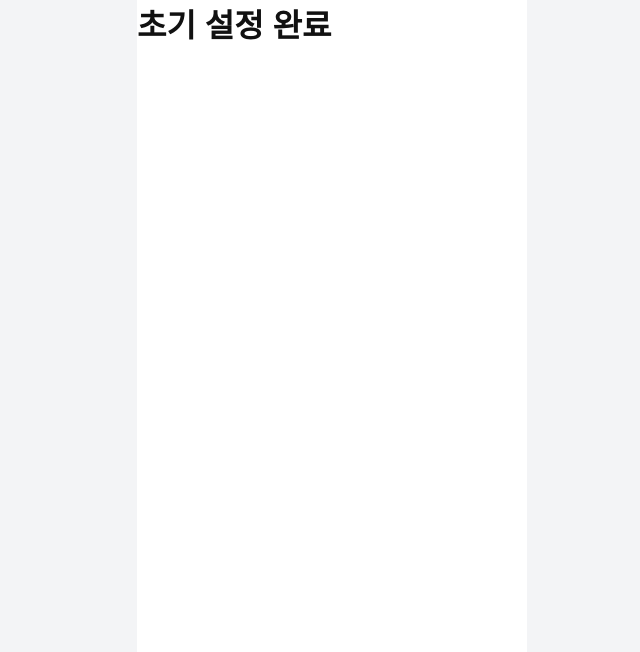
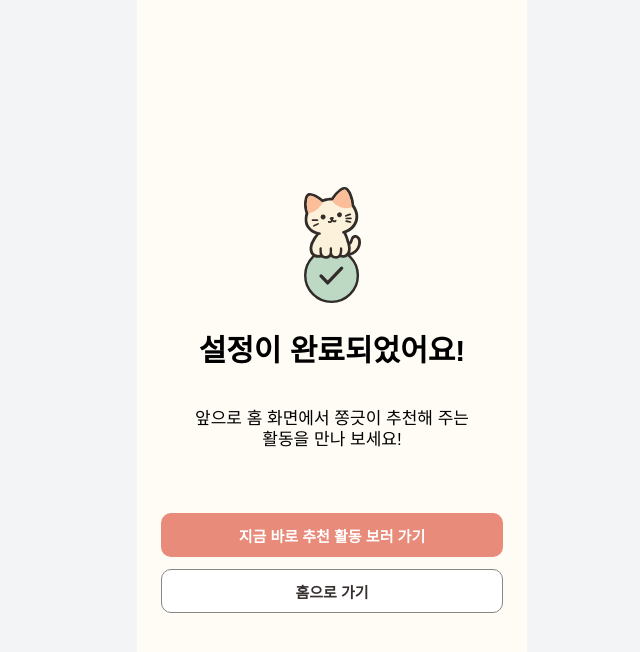
Before and after one commit to Line4Hackathon-JjongGeut/FE, a React (Vite) app: page /onboarding/complete in a window 1280 px wide. Shown: the top 652 px of the page, without its empty margins (308-948 px from the left). Built offline with nearby package versions, Linux system fonts and the light colour scheme; a web font is replaced by a local one.

Commit message:
feat: 초기 설정 완료 화면 구현

```diff
--- a/src/pages/Onboarding/OnboardingComplete.jsx
+++ b/src/pages/Onboarding/OnboardingComplete.jsx
@@ -1,10 +1,31 @@
+import { useNavigate } from "react-router-dom";
 import styled from "styled-components";
+import PrimaryButton from "../../components/auth/PrimaryButton.jsx";
+import SecondaryButton from "../../components/auth/SecondaryButton.jsx";
+import catImage from "../../assets/images/onboarding/complete-cat.svg";
+import checkImage from "../../assets/images/onboarding/complete-check.svg";
 
-/* 초기 설정 완료 화면 */
+/* 온보딩 마친 뒤 보여 주는 화면 */
 export default function OnboardingComplete() {
+  const navigate = useNavigate();
+
   return (
     <Screen>
-      <h1>초기 설정 완료</h1>
+      <Mascot>
+        <Cat src={catImage} alt="" />
+        <Check src={checkImage} alt="" />
+      </Mascot>
+
+      <Title>설정이 완료되었어요!</Title>
+      <Text>{"앞으로 홈 화면에서 쫑긋이 추천해 주는\n활동을 만나 보세요!"}</Text>
+
+      <Actions>
+        {/* 나를 위한 봉사 추천 페이지 - 홈 작업 */}
+        <PrimaryButton onClick={() => navigate("/recommendations", { replace: true })}>
+          지금 바로 추천 활동 보러 가기
+        </PrimaryButton>
+        <SecondaryButton onClick={() => navigate("/", { replace: true })}>홈으로 가기</SecondaryButton>
+      </Actions>
     </Screen>
   );
 }
@@ -12,6 +33,52 @@ export default function OnboardingComplete() {
 const Screen = styled.div`
   display: flex;
   flex-direction: column;
+  align-items: center;
+  justify-content: center;
   min-height: 100dvh;
-  background-color: #ffffff;
+  padding: 0 24px;
+  background-color: #fffcf5;
+  text-align: center;
 `;
+
+const Mascot = styled.div`
+  display: flex;
+  flex-direction: column;
+  align-items: center;
+`;
+
+const Cat = styled.img`
+  position: relative;
+  z-index: 1;
+  width: 57px;
+  height: 72px;
+`;
+
+const Check = styled.img`
+  width: 56px;
+  height: 56px;
+  margin-top: -11px;
+`;
+
+const Title = styled.h1`
+  margin-top: 22px;
+  color: #000000;
+  font-size: 30px;
+  font-weight: 600;
+`;
+
+const Text = styled.p`
+  margin-top: 38px;
+  color: #000000;
+  font-size: 17px;
+  line-height: 21px;
+  white-space: pre-line;
+`;
+
+const Actions = styled.div`
+  display: flex;
+  flex-direction: column;
+  gap: 12px;
+  width: 100%;
+  margin-top: 63px;
+`;
```
Also changed, not shown: src/assets/images/onboarding/complete-cat.svg (added), src/assets/images/onboarding/complete-check.svg (added).
